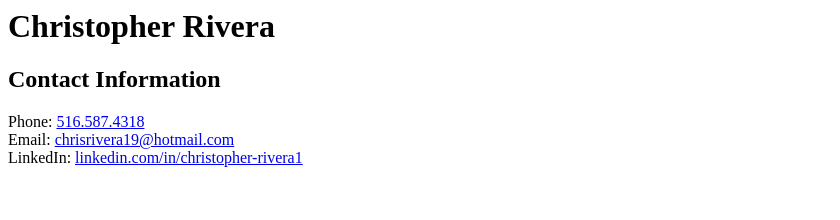
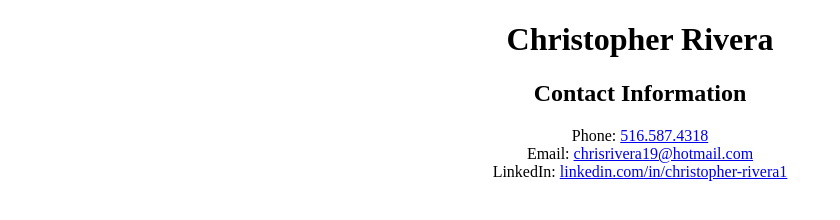
Before and after one commit to chrisrivera19/Christopher-Rivera-Resume, a plain HTML site: page contact-page.html in a window 1280 px wide. Shown: the whole page, without its empty margins (0-840 px from the left). Drawn offline with Linux system fonts and the light colour scheme.

Commit message:
Add files via upload

```diff
--- a/contact-page.html
+++ b/contact-page.html
@@ -1,8 +1,29 @@
-<h1>Christopher Rivera</h1>
+<!DOCTYPE html>
+<html lang="en">
+  <head>
+    <meta charset="UTF-8" />
+    <meta name="viewport" content="width=device-width, initial-scale=1.0" />
+    <title>Contact Me</title>
+    <link rel="stylesheet" href="style.css" />
+  </head>
+  <body>
+    <h1>Christopher Rivera</h1>
 
-<h2>Contact Information</h2>
-<label>Phone: <a href="tel:516-587-4318">516.587.4318</a></label>
-<br>
-<label>Email: <a href="mailto:chrisrivera19@hotmail.com">chrisrivera19@hotmail.com</a></label>
-<br>
-<label>LinkedIn: <a href="https://www.linkedin.com/in/christopher-rivera1">linkedin.com/in/christopher-rivera1</a></label>
+    <h2>Contact Information</h2>
+    <label>Phone: <a href="tel:516-587-4318">516.587.4318</a></label>
+    <br />
+    <label
+      >Email:
+      <a href="mailto:chrisrivera19@hotmail.com"
+        >chrisrivera19@hotmail.com</a
+      ></label
+    >
+    <br />
+    <label
+      >LinkedIn:
+      <a href="https://www.linkedin.com/in/christopher-rivera1"
+        >linkedin.com/in/christopher-rivera1</a
+      ></label
+    >
+  </body>
+</html>
--- /dev/null
+++ b/style.css
@@ -0,0 +1,3 @@
+* {
+    text-align: center;
+}
```
Also changed, not shown: index.html (+1 -0 lines).
